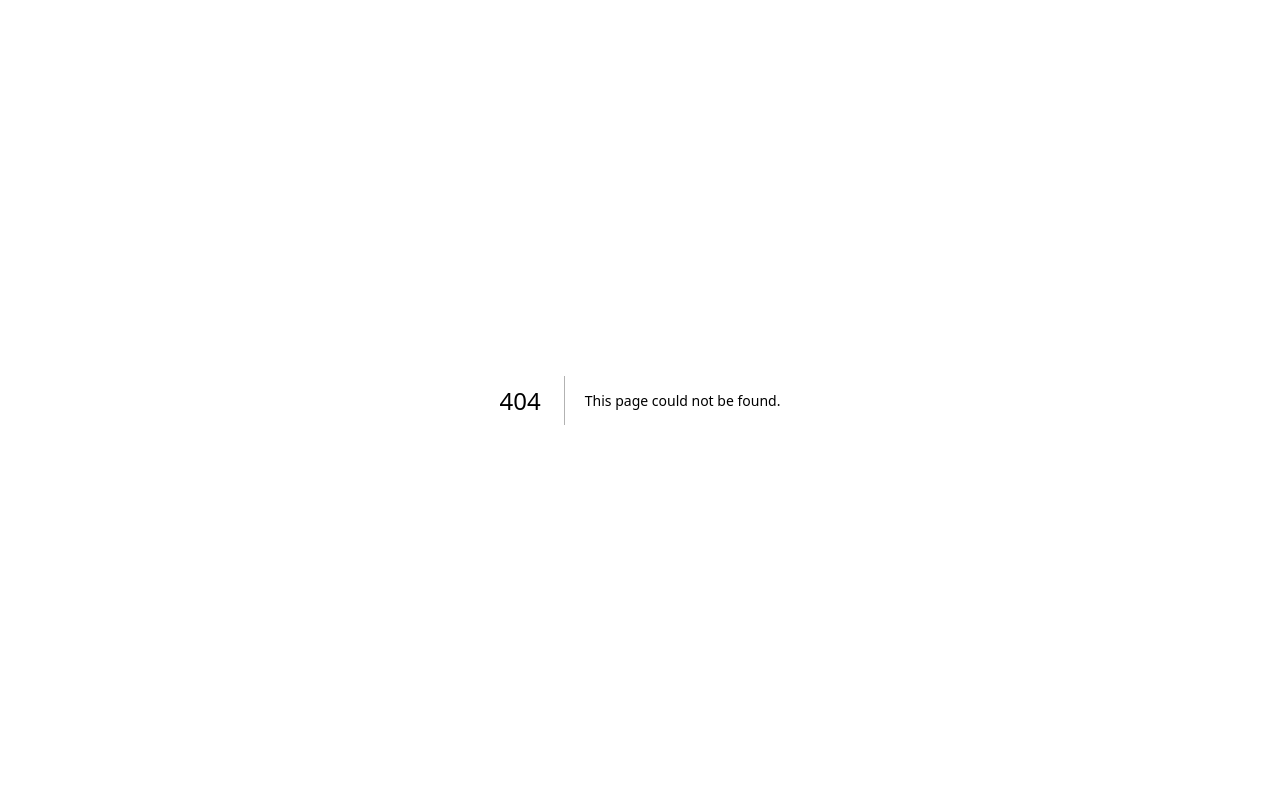
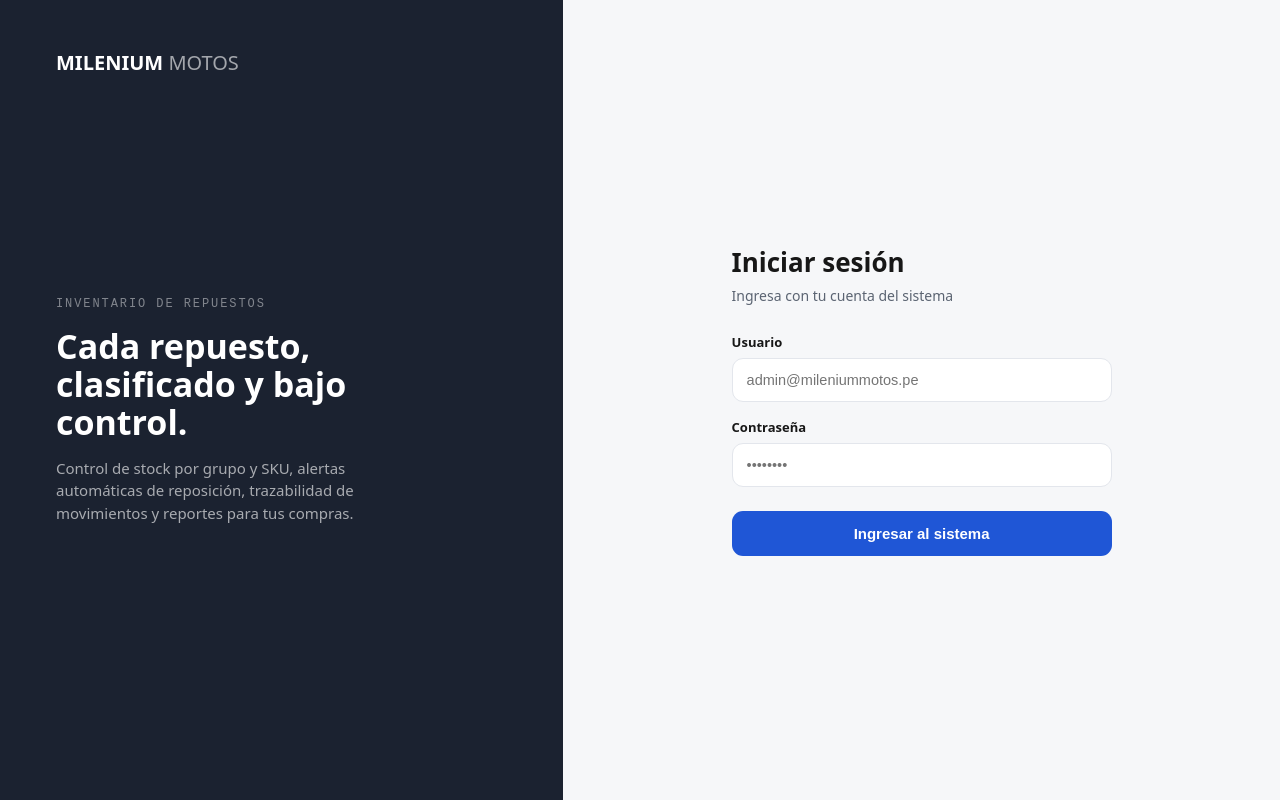
Before and after one commit to mymmileniumbd65-hash/inventario-milenium-motos, a Next.js app: page /login in a window 1280 px wide. Before the commit this address had no page. Built offline with nearby package versions, Linux system fonts and the light colour scheme.

Commit message:
feat: add Supabase Auth login and session-refreshing middleware

```diff
--- /dev/null
+++ b/src/app/login/actions.ts
@@ -0,0 +1,21 @@
+'use server';
+
+import { redirect } from 'next/navigation';
+import { createClient } from '@/lib/supabase/server';
+
+export async function authenticate(
+  _prevState: string | undefined,
+  formData: FormData
+): Promise<string | undefined> {
+  const email = formData.get('email') as string;
+  const password = formData.get('password') as string;
+
+  const supabase = await createClient();
+  const { error } = await supabase.auth.signInWithPassword({ email, password });
+
+  if (error) {
+    return 'Usuario o contraseña incorrectos.';
+  }
+
+  redirect('/');
+}
--- /dev/null
+++ b/src/app/login/page.tsx
@@ -0,0 +1,64 @@
+'use client';
+
+import { useActionState } from 'react';
+import { authenticate } from './actions';
+
+export default function LoginPage() {
+  const [errorMessage, formAction, isPending] = useActionState(authenticate, undefined);
+
+  return (
+    <div style={{ position: 'fixed', inset: 0, display: 'flex', fontFamily: 'Manrope, system-ui, sans-serif', background: '#f6f7f9' }}>
+      <div style={{ width: '44%', minWidth: 380, background: '#1b2230', color: '#fff', display: 'flex', flexDirection: 'column', justifyContent: 'space-between', padding: '52px 56px' }}>
+        <div style={{ lineHeight: 1.05 }}>
+          <div style={{ fontSize: 20, fontWeight: 800 }}>MILENIUM <span style={{ fontWeight: 500, color: 'rgba(255,255,255,.6)' }}>MOTOS</span></div>
+        </div>
+        <div>
+          <div style={{ fontFamily: 'IBM Plex Mono, monospace', fontSize: 12, letterSpacing: '.16em', color: 'rgba(255,255,255,.45)', marginBottom: 16 }}>
+            INVENTARIO DE REPUESTOS
+          </div>
+          <div style={{ fontSize: 34, fontWeight: 800, lineHeight: 1.12, maxWidth: 400 }}>
+            Cada repuesto, clasificado y bajo control.
+          </div>
+          <div style={{ fontSize: 15, color: 'rgba(255,255,255,.62)', marginTop: 16, maxWidth: 370, lineHeight: 1.5 }}>
+            Control de stock por grupo y SKU, alertas automáticas de reposición, trazabilidad de movimientos y reportes para tus compras.
+          </div>
+        </div>
+        <div />
+      </div>
+      <div style={{ flex: 1, display: 'flex', alignItems: 'center', justifyContent: 'center', padding: 40 }}>
+        <form action={formAction} style={{ width: 380, maxWidth: '100%' }}>
+          <div style={{ fontSize: 26, fontWeight: 800 }}>Iniciar sesión</div>
+          <div style={{ fontSize: 14, color: '#5b6472', marginTop: 6 }}>Ingresa con tu cuenta del sistema</div>
+
+          <div style={{ marginTop: 28 }}>
+            <label style={{ display: 'block', fontSize: 13, fontWeight: 600, marginBottom: 7 }}>Usuario</label>
+            <input
+              name="email" type="email" required placeholder="admin@mileniummotos.pe"
+              style={{ width: '100%', padding: '13px 14px', border: '1px solid #e3e6ec', borderRadius: 11, fontSize: 14.5, outline: 'none' }}
+            />
+          </div>
+          <div style={{ marginTop: 16 }}>
+            <label style={{ display: 'block', fontSize: 13, fontWeight: 600, marginBottom: 7 }}>Contraseña</label>
+            <input
+              name="password" type="password" required placeholder="••••••••"
+              style={{ width: '100%', padding: '13px 14px', border: '1px solid #e3e6ec', borderRadius: 11, fontSize: 14.5, outline: 'none' }}
+            />
+          </div>
+
+          {errorMessage && (
+            <div style={{ marginTop: 14, fontSize: 13, color: '#c0322f', background: '#fde8e8', padding: '10px 12px', borderRadius: 9 }}>
+              {errorMessage}
+            </div>
+          )}
+
+          <button
+            type="submit" disabled={isPending}
+            style={{ width: '100%', marginTop: 24, padding: 14, background: '#1F56D6', color: '#fff', border: 'none', borderRadius: 11, fontSize: 15, fontWeight: 700, cursor: 'pointer' }}
+          >
+            {isPending ? 'Ingresando…' : 'Ingresar al sistema'}
+          </button>
+        </form>
+      </div>
+    </div>
+  );
+}
--- /dev/null
+++ b/src/lib/supabase/server.ts
@@ -0,0 +1,26 @@
+import { createServerClient } from '@supabase/ssr';
+import { cookies } from 'next/headers';
+
+export async function createClient() {
+  const cookieStore = await cookies();
+
+  return createServerClient(
+    process.env.NEXT_PUBLIC_SUPABASE_URL!,
+    process.env.NEXT_PUBLIC_SUPABASE_ANON_KEY!,
+    {
+      cookies: {
+        getAll() {
+          return cookieStore.getAll();
+        },
+        setAll(cookiesToSet) {
+          try {
+            cookiesToSet.forEach(({ name, value, options }) => cookieStore.set(name, value, options));
+          } catch {
+            // Called from a Server Component that can't set cookies directly —
+            // the middleware below refreshes the session on every request instead.
+          }
+        },
+      },
+    }
+  );
+}
```
Also changed, not shown: src/lib/supabase/middleware.ts (added, +33 -0 lines), src/middleware.ts (added, +10 -0 lines).
